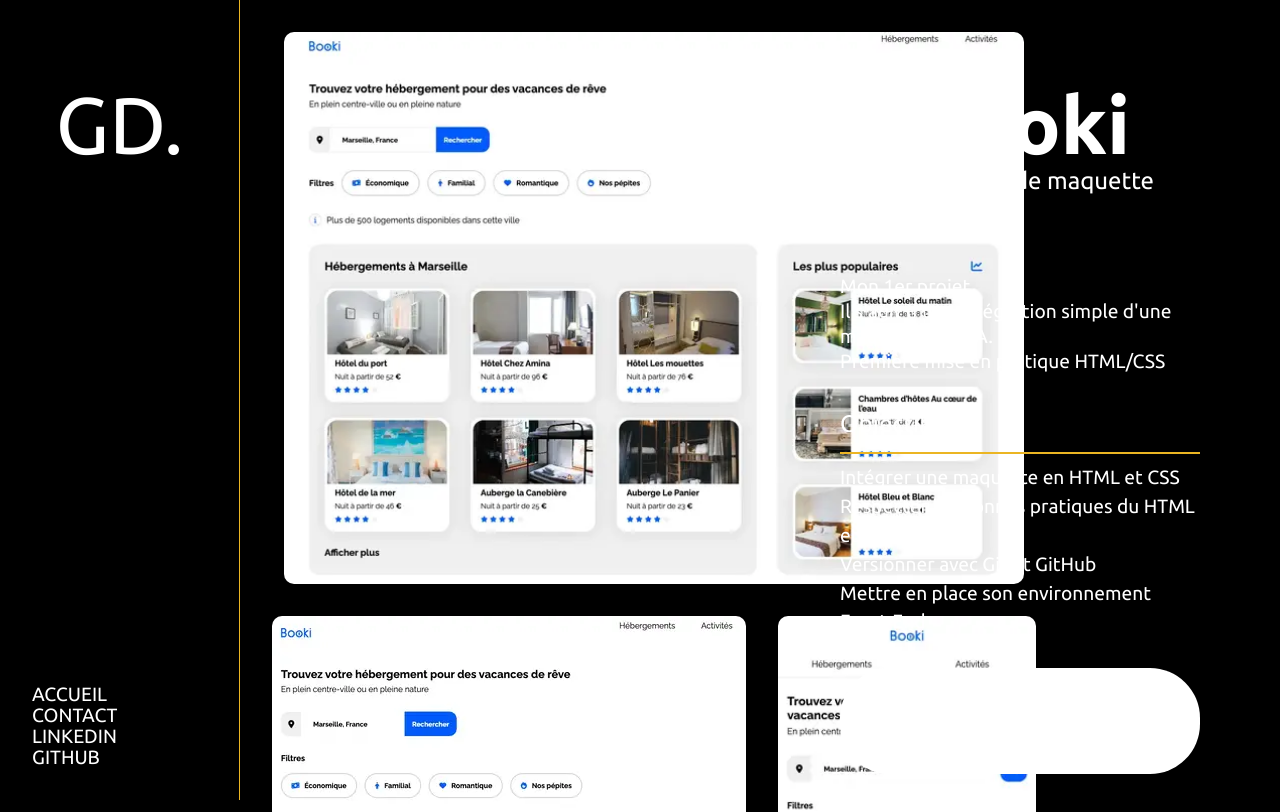
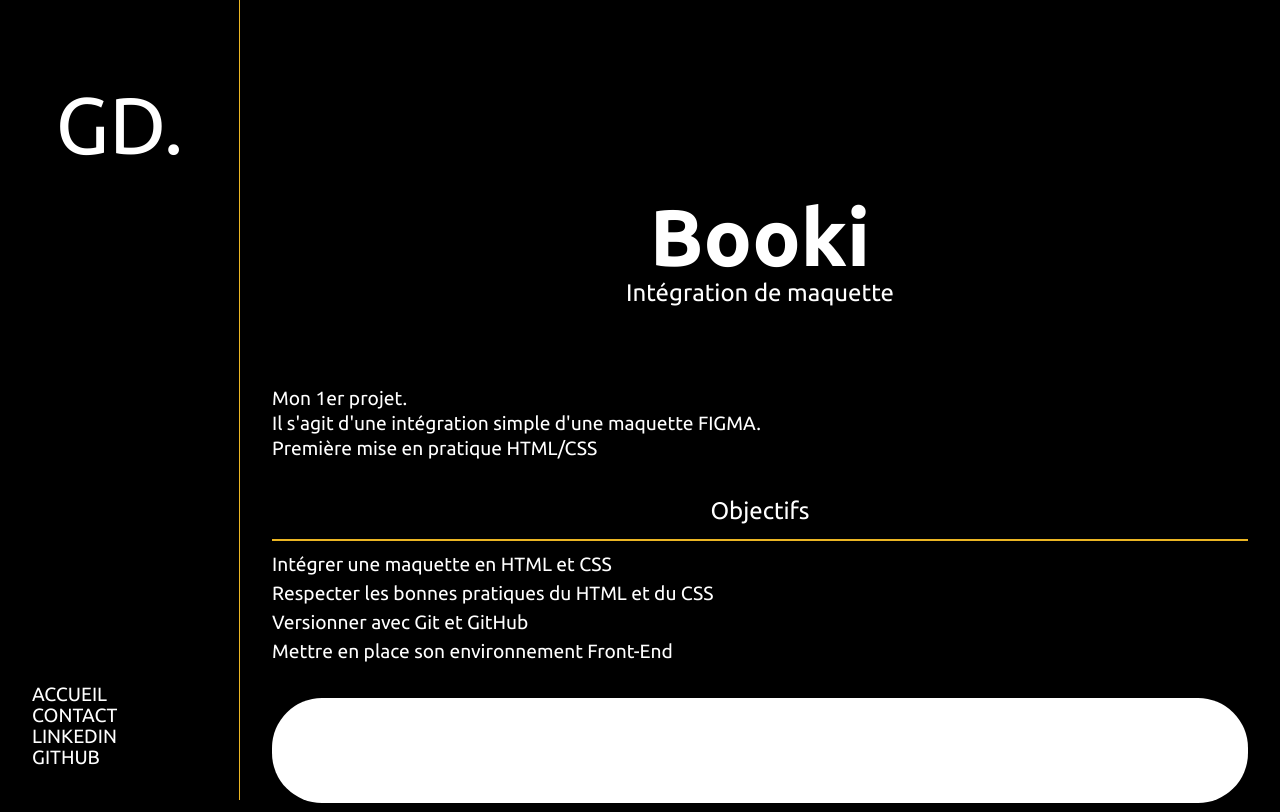
Before and after one commit to ginx836/ginxdev-portfolio, a React (Vite) app: page /projects/0 in a window 1280 px wide. Shown: the top 812 px of the page. Built offline with nearby package versions, Linux system fonts and the light colour scheme; some icons are missing.

Commit message:
Update @media projectsdetails.scss
Ajouts des @media pour l'affichage des projets

```diff
--- a/src/styles/pages/projectsdetails.scss
+++ b/src/styles/pages/projectsdetails.scss
@@ -8,12 +8,7 @@
 
   &-body {
     @include flex-column-center-center;
-    // border: 10px solid red;
     padding: $margin-xlarge;
-
-    @media screen and (min-width: $breakpoint-large) {
-      width: 50%;
-    }
   }
 
   &-header {
@@ -25,6 +20,7 @@
 
   &-subtitle {
     font-size: $font-size-large;
+    text-align: center;
   }
 
   &-description {
@@ -40,22 +36,51 @@
     gap: 2em;
     margin-bottom: $margin-xlarge;
   }
+
+  @media screen and (max-width: $breakpoint-xlarge) {
+    flex-direction: column-reverse;
+
+    &-body {
+      padding: $margin-large;
+    }
+  }
+
+  @media screen and (max-width: $breakpoint-xlarge) {
+    margin-top: $margin-xxlarge;
+
+  }
+
+  @media screen and (max-width: $breakpoint-medium) {
+    &-header {
+      font-size: $font-size-xlarge;
+      text-align: center;
+    }
+
+    &-description {
+      margin-top: $margin-large;
+      font-size: $font-size-default;
+      line-height: 1.5;
+    }
+
+    &-link {
+      margin-bottom: $margin-large;
+    }
+  }
 }
 
 .picture-container {
-  display: grid;
-  grid-template-columns: 1fr;
-  row-gap: $margin-large;
-  width: 50%;
+  @include flex-column-center-center;
+  row-gap: $margin-small;
   height: 100vh;
+  min-width: 50%;
   padding: $margin-large;
+  overflow: hidden;
 
   .picture-row {
     display: flex;
+    justify-content: center;
     row-gap: $margin-large;
-    column-gap: $margin-large;
-    justify-content: center;
-
+    column-gap: $margin-small;
   }
 
   .picture-img {
@@ -64,7 +89,7 @@
   }
 
   .img-full {
-    width: 740px;
+    width: auto;
   }
 
   .img-half {
@@ -76,6 +101,25 @@
     height: 100%;
     border-radius: 10px;
   }
+
+  @media screen and (max-width: $breakpoint-medium) {
+    height: auto;
+    width: 100%;
+
+    .picture-row {
+      @include flex-column-center-center;
+    }
+  }
+
+  @media screen and (max-width: $breakpoint-small) {
+    .img-full {
+      width: 100%;
+    }
+
+    .img-half {
+      display: none;
+    }
+  }
 }
 
 .objectives-container {
@@ -83,8 +127,15 @@
   font-size: $font-size-medium;
   line-height: 1.5;
   white-space: pre-line;
-  // border: 10px solid green;
   width: 100%;
+
+  @media screen and (max-width: $breakpoint-medium) {
+    margin: $margin-medium 0;
+  }
+
+  @media screen and (max-width: $breakpoint-small) {
+    font-size: $font-size-default;
+  }
 }
 
 .technologies-container {
@@ -92,7 +143,6 @@
   border-radius: 50px;
   margin-bottom: $margin-xlarge;
   white-space: pre-line;
-  // border: 10px solid yellow;
   width: 100%;
   padding: $margin-small;
 
@@ -102,6 +152,10 @@
     gap: 1em;
     list-style: none;
   }
+
+  @media screen and (max-width: $breakpoint-medium) {
+    margin-bottom: $margin-large;
+  }
 }
 
 hr {
```
Also changed, not shown: public/assets/Projects/Main/Booki-Tab.webp.
